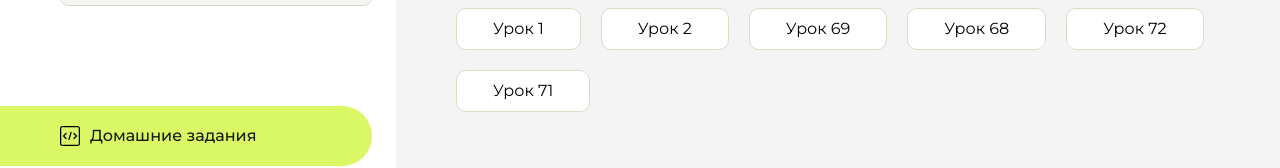
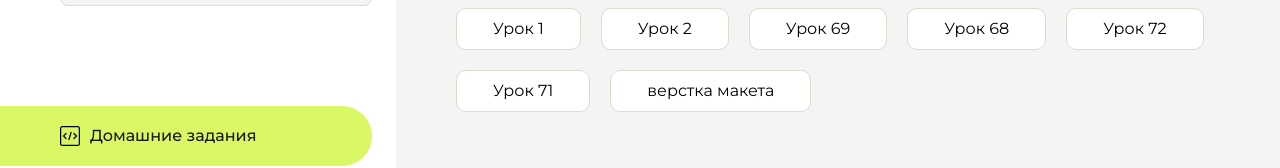
Before and after one commit to Nemu1kawaus0/homework, a plain HTML site: page index.html in a window 1280 px wide. Shown: the part 230-398 px from the top of the page. Drawn offline with Linux system fonts and the light colour scheme.

Commit message:
Update index.html

```diff
--- a/index.html
+++ b/index.html
@@ -112,7 +112,9 @@
                         <a href="дз71/index.html">Урок 71</a>
                     </li>
 
-
+                     <li class="content__list-item">
+                        <a href="дз71/index.html">верстка макета</a>
+                    </li>
 
 
                 </ul>
```
